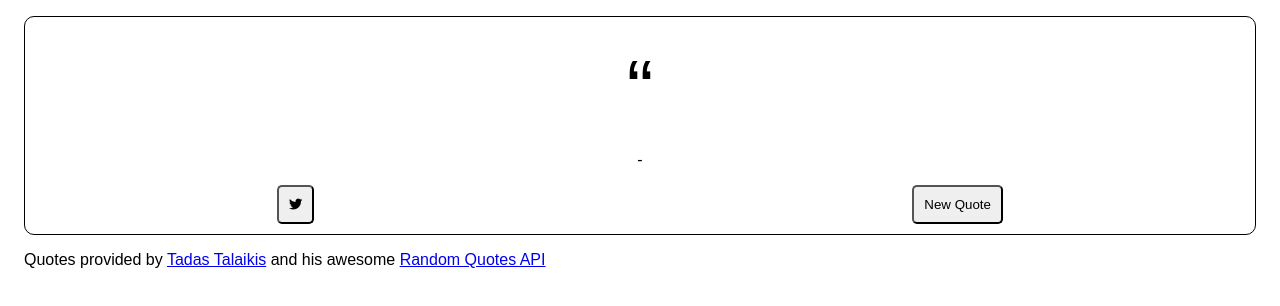
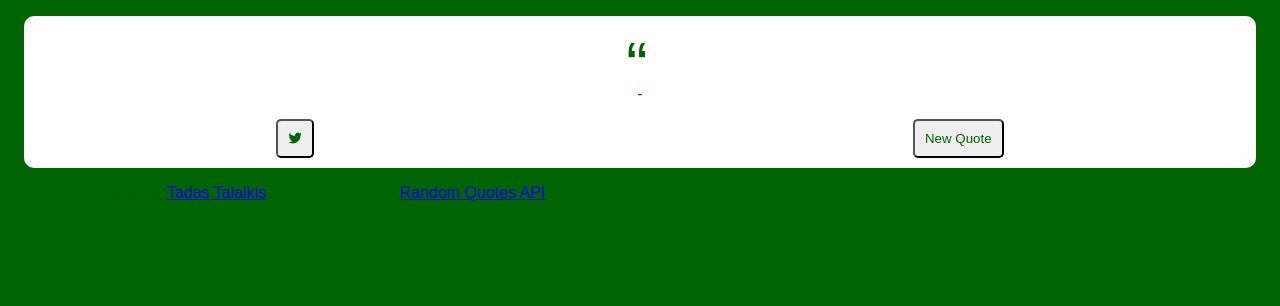
Before and after one commit to rajputd/random-quote-generator, a website built with webpack: page public/index.html in a window 1280 px wide. Both pictures are taken after a click on the button "New Quote". Built offline with nearby package versions, Linux system fonts and the light colour scheme; no server answers.

Commit message:
Modify QuoteBox so that the color theme changes when a new quote is displayed

```diff
--- a/src/components/QuoteBox.js
+++ b/src/components/QuoteBox.js
@@ -12,6 +12,8 @@ export default class QuoteBox extends Component {
     this.getNewQuote();
 
     this.getNewQuote = this.getNewQuote.bind(this);
+    this.changeColorTheme = this.changeColorTheme.bind(this);
+    this.handleClick = this.handleClick.bind(this);
   }
 
   getNewQuote() {
@@ -23,14 +25,36 @@ export default class QuoteBox extends Component {
       });
   }
 
+  changeColorTheme() {
+    const colors = ["Blue", "BlueViolet", "Chocolate", "Crimson", "DarkGolderRod",
+                    "DarkGreen", "DarkOrchid", "DeepPink", "Fuchsia",
+                    "OrangeRed", "Olive"];
+    const randomColor = colors[Math.floor(Math.random() * colors.length)];
+
+    document.body.style.backgroundColor = randomColor;
+    document.body.style.color = randomColor;
+  }
+
+  handleClick() {
+    this.getNewQuote();
+    this.changeColorTheme();
+  }
+
   render(){
+    let tweetLink = "https://twitter.com/intent/tweet?hastags=quotes&related=freecodecamp&text=" + encodeURI(this.state.quote + " -" + this.state.author);
     return(
       <div id="quote-box">
         <p id="text" className="center-text">{this.state.quote}</p>
         <p id="author" className="center-text">-{this.state.author}</p>
         <div id="quote-box-btns">
-          <button id="tweet-quote" class="btn"><i class="fab fa-twitter"></i></button>
-          <button id="new-quote" class="btn" onClick={this.getNewQuote}>New Quote</button>
+          <div id="tweet-quote">
+            <a href={tweetLink} target="_blank">
+              <button className="btn">
+                <i className="fab fa-twitter"></i>
+              </button>
+            </a>
+          </div>
+          <button id="new-quote" className="btn" onClick={this.handleClick}>New Quote</button>
         </div>
       </div>
     );
--- a/src/css/QuoteBox.css
+++ b/src/css/QuoteBox.css
@@ -1,19 +1,29 @@
+body {
+  transition: background-color 2s, color 2s;
+  -webkit-transition: background-color 2s, color 2s;
+}
+
 #quote-box {
-  border: 1px solid black;
   padding: 10px;
   margin: auto;
   justify-content: center;
   border-radius: 10px;
   background-color: white;
+  color: inherit;
+
 }
 
 .center-text {
   text-align: center;
 }
 
+
 #text:before {
   content: '\201C';
-  font: 5em 'PT Sans', sans-serif;
+  font: 4em 'PT Sans', sans-serif;
+  line-height: 0.1em;
+  margin-right: .1em;
+  vertical-align: -.5em;
 }
 
 #quote-box-btns {
@@ -31,7 +41,12 @@
   text-align: right;
 }
 
+#tweet-quote a {
+  color: inherit;
+}
+
 .btn {
   border-radius: 5px;
   padding: 10px;
+  color: inherit;
 }
```
